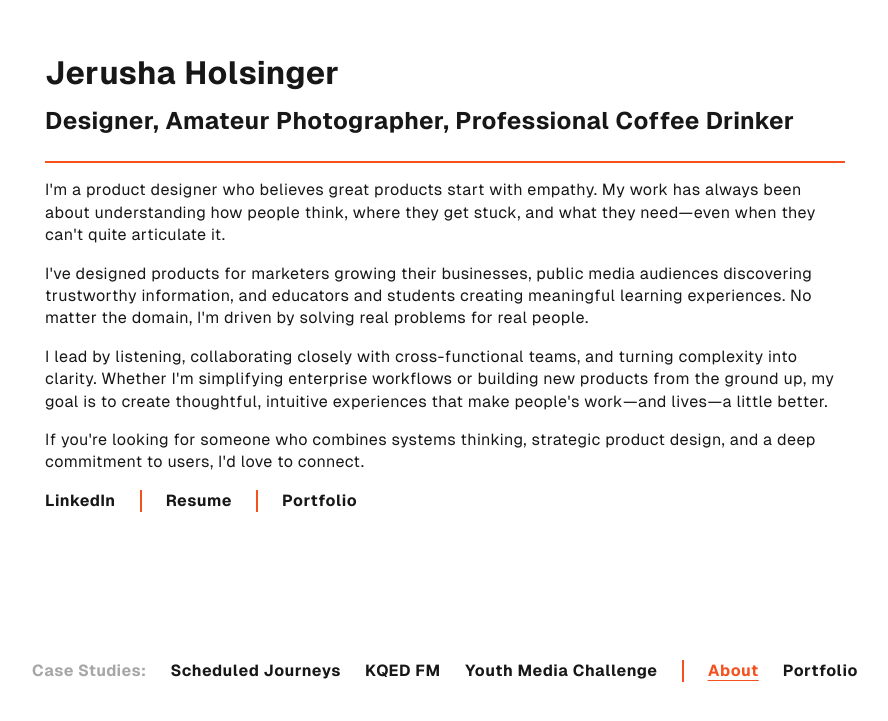
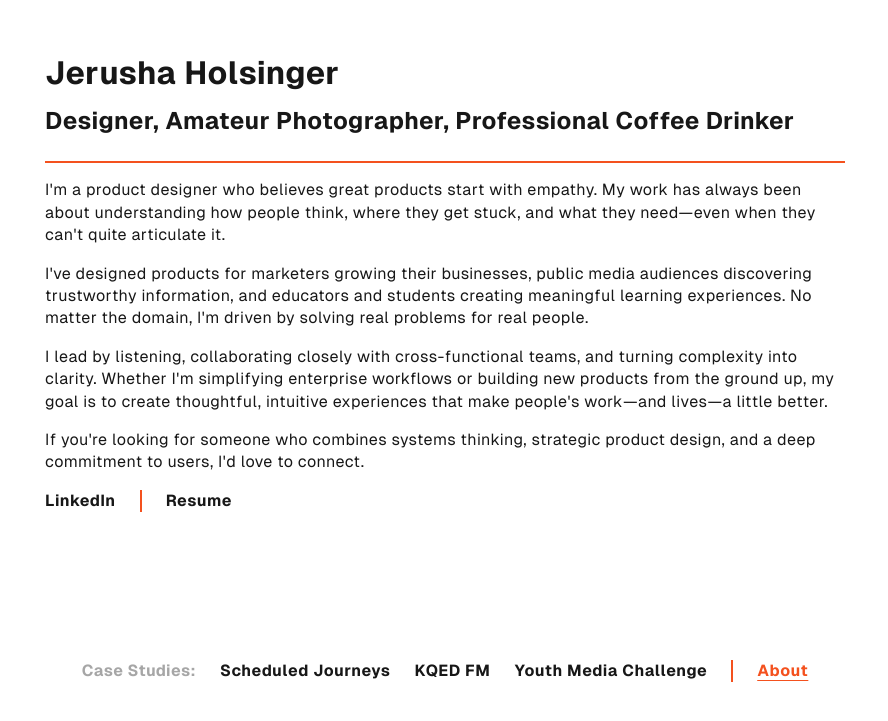
Before and after one commit to bonzaipenguin/bonzaipenguin.github.io, a Next.js app: page / in a window 1280 px wide. Shown: the part 121-842 px from the top of the page, without its empty margins (195-1083 px from the left). Built offline with nearby package versions, Linux system fonts and the light colour scheme.

Commit message:
Remove Portfolio and Final Update to Resume

```diff
--- a/app/components/siteNav.js
+++ b/app/components/siteNav.js
@@ -15,7 +15,6 @@ function SiteNav(){
             <div className={styles.about}>
                 <Link href="/" className={pathname === '/' ? styles.active : styles.inactive}>About</Link>
             </div>
-            <Link href="https://jerushaholsinger.com/portfolio_2026.pdf" target="_blank">Portfolio</Link>
         </footer>
     );
 };
--- a/app/page.js
+++ b/app/page.js
@@ -25,7 +25,6 @@ export default function Home() {
         <div>
           <Link href="https://www.linkedin.com/in/jerushaholsinger" target="_blank">LinkedIn</Link>
           <Link href="https://jerushaholsinger.com/resume_2026.pdf" target="_blank">Resume</Link>
-          <Link href="https://jerushaholsinger.com/portfolio_2026.pdf" target="_blank">Portfolio</Link>
         </div>
       </main>
       <SiteNav />
```
Also changed, not shown: 1 other file (tests, documents, lock files or other folders).
